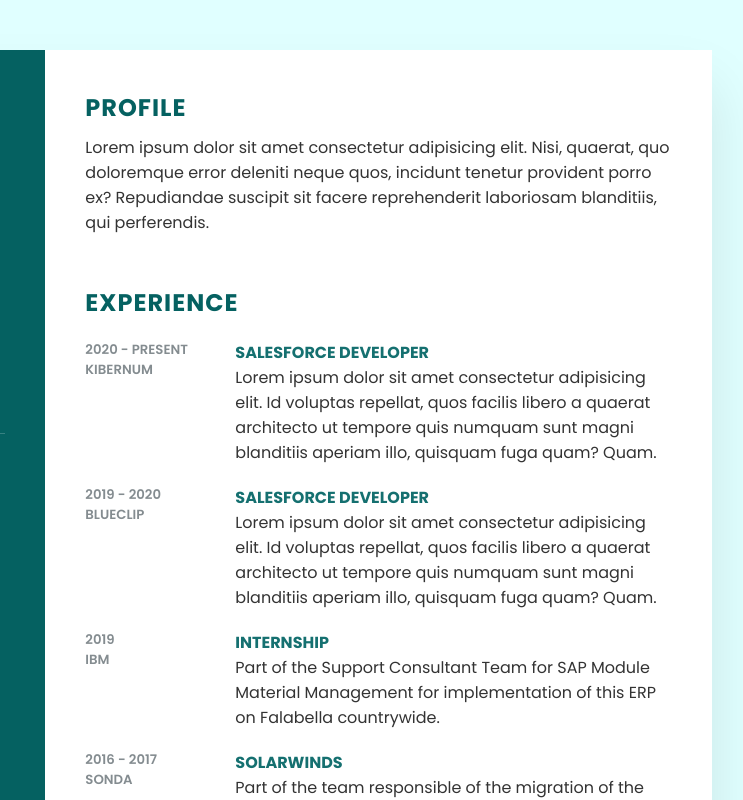
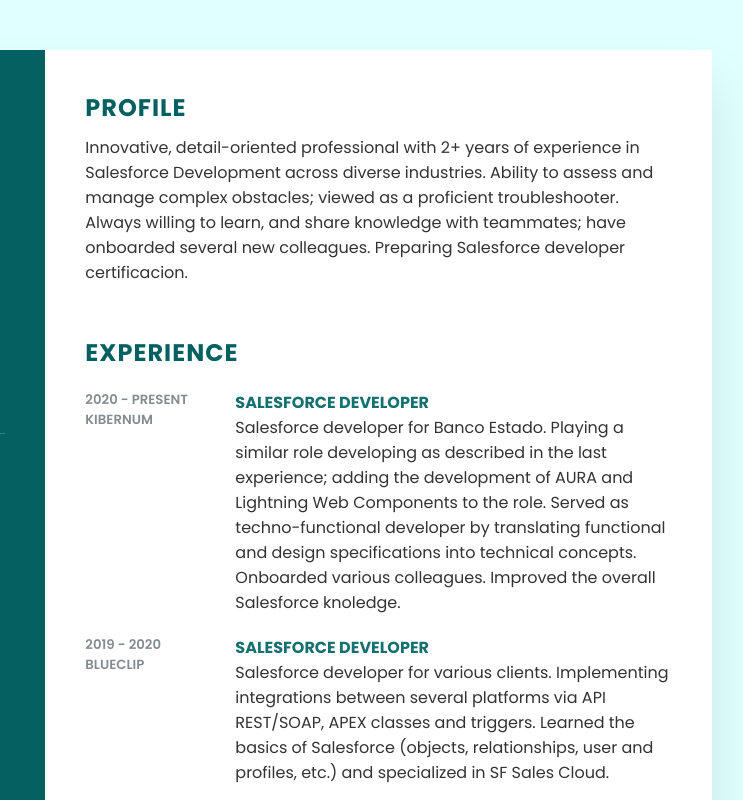
Before and after one commit to olobosdev/olobosdev.github.io, a plain HTML site: page index.html in a window 1280 px wide. Shown: the top 800 px of the page, 428-1171 px from the left. Drawn offline with Linux system fonts and the light colour scheme.

Commit message:
last changes

```diff
--- a/index.html
+++ b/index.html
@@ -80,7 +80,7 @@
         <div class="right_side">
             <div class="about">
                 <h2 class="title2">Profile</h2>
-                <p>Lorem ipsum dolor sit amet consectetur adipisicing elit. Nisi, quaerat, quo doloremque error deleniti neque quos, incidunt tenetur provident porro ex? Repudiandae suscipit sit facere reprehenderit laboriosam blanditiis, qui perferendis.</p>
+                <p>Innovative, detail-oriented professional with 2+ years of experience in Salesforce Development across diverse industries. Ability to assess and manage complex obstacles; viewed as a proficient troubleshooter. Always willing to learn, and share knowledge with teammates; have onboarded several new colleagues. Preparing Salesforce developer certificacion.</p>
             </div>
             <div class="about">
                 <h2 class="title2">Experience</h2>
@@ -91,7 +91,7 @@
                     </div>
                     <div class="text">
                         <h4>Salesforce Developer</h4>
-                        <p>Lorem ipsum dolor sit amet consectetur adipisicing elit. Id voluptas repellat, quos facilis libero a quaerat architecto ut tempore quis numquam sunt magni blanditiis aperiam illo, quisquam fuga quam? Quam.</p>
+                        <p>Salesforce developer for Banco Estado. Playing a similar role developing as described in the last experience; adding the development of AURA and Lightning Web Components to the role. Served as techno-functional developer by translating functional and design specifications into technical concepts. Onboarded various colleagues. Improved the overall Salesforce knoledge. </p>
                     </div>
                 </div>
                 <div class="box">
@@ -101,7 +101,7 @@
                     </div>
                     <div class="text">
                         <h4>Salesforce Developer</h4>
-                        <p>Lorem ipsum dolor sit amet consectetur adipisicing elit. Id voluptas repellat, quos facilis libero a quaerat architecto ut tempore quis numquam sunt magni blanditiis aperiam illo, quisquam fuga quam? Quam.</p>
+                        <p>Salesforce developer for various clients. Implementing integrations between several platforms via API REST/SOAP, APEX classes and triggers. Learned the basics of Salesforce (objects, relationships, user and profiles, etc.) and specialized in SF Sales Cloud. </p>
                     </div>
                 </div>
                 <div class="box">
```
